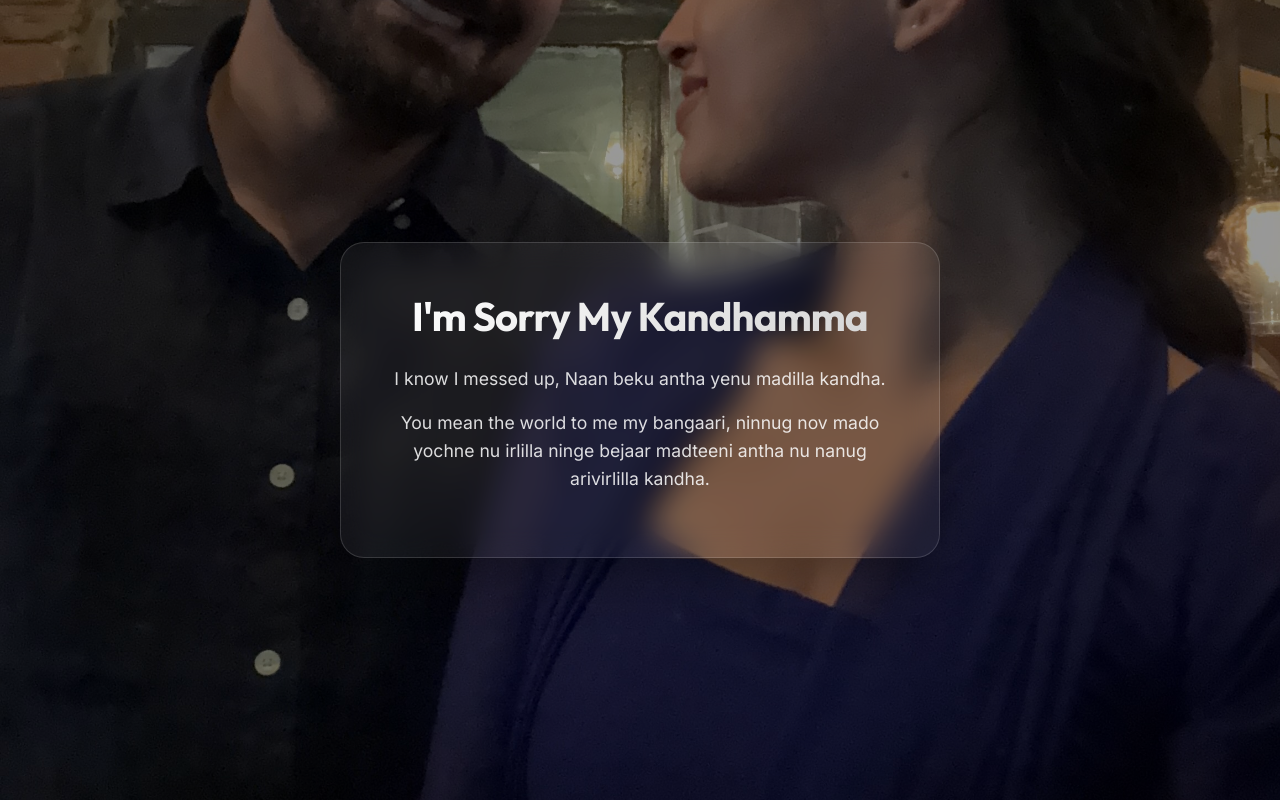
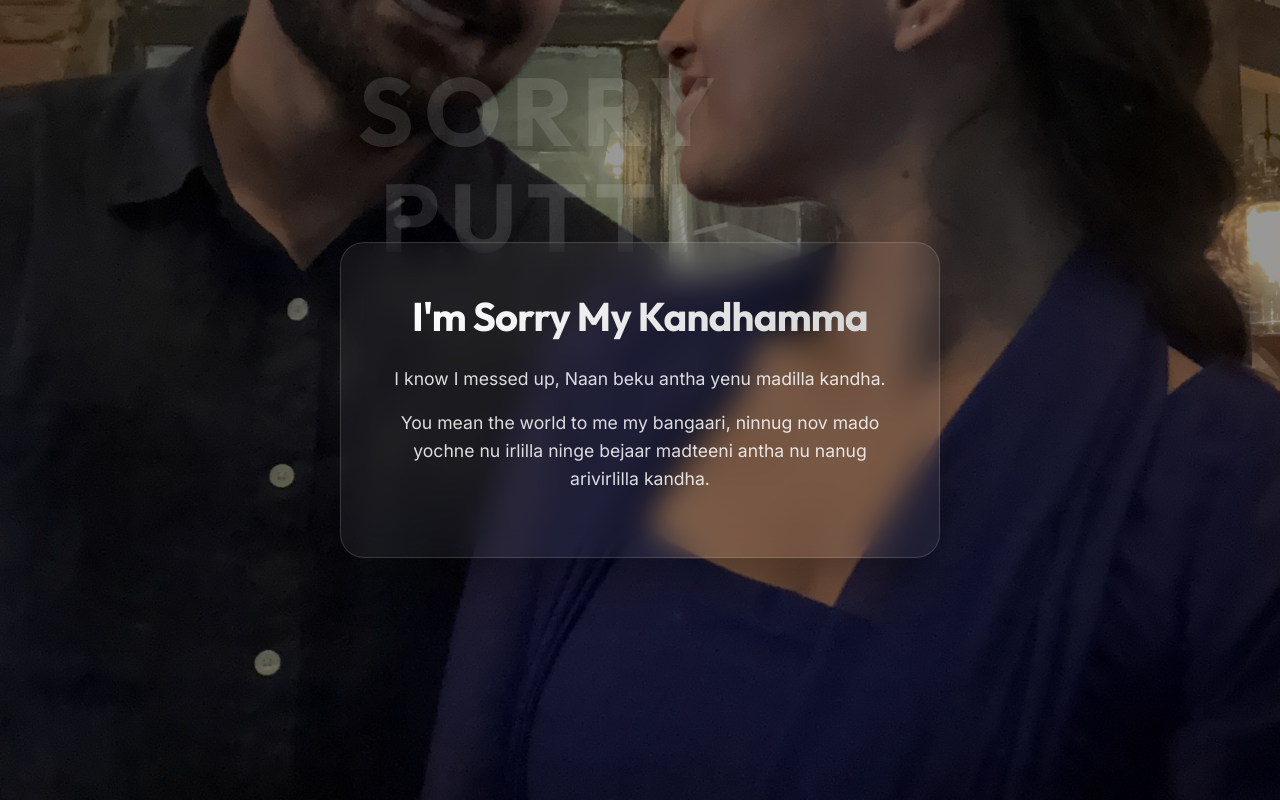
Before and after one commit to Gagan-6246/Rajju, a React (Vite) app: page / in a window 1280 px wide. Built offline with nearby package versions, Linux system fonts and the light colour scheme.

Commit message:
sorry added

```diff
--- a/src/App.jsx
+++ b/src/App.jsx
@@ -1,5 +1,6 @@
 import React, { useState, useEffect } from 'react';
 import Section from './components/Section';
+import BouncingWatermark from './components/BouncingWatermark';
 
 // Dynamically get all images from the public/images directory
 const imageFiles = import.meta.glob('/public/images/*.{jpg,jpeg,png,JPG,JPEG,PNG}');
@@ -57,6 +58,7 @@ function App() {
 
   return (
     <div className="app-container">
+      <BouncingWatermark />
       {sectionsWithImages.map((section) => (
         <Section
           key={section.id}
--- /dev/null
+++ b/src/components/BouncingWatermark.jsx
@@ -0,0 +1,78 @@
+import React, { useState, useEffect, useRef } from 'react';
+
+const BouncingWatermark = ({ text = "SORRY " }) => {
+  const [position, setPosition] = useState({ x: window.innerWidth / 2, y: window.innerHeight / 2 });
+  const velocity = useRef({ dx: 2.5, dy: 2.5 });
+  const textRef = useRef(null);
+
+  useEffect(() => {
+    let animationFrameId;
+
+    const moveText = () => {
+      setPosition((prevPos) => {
+        let newX = prevPos.x + velocity.current.dx;
+        let newY = prevPos.y + velocity.current.dy;
+
+        const textWidth = textRef.current ? textRef.current.offsetWidth : 200;
+        const textHeight = textRef.current ? textRef.current.offsetHeight : 100;
+
+        const maxX = window.innerWidth - textWidth;
+        const maxY = window.innerHeight - textHeight;
+
+        // Bounce horizontally
+        if (newX <= 0) {
+          newX = 0;
+          velocity.current.dx = Math.abs(velocity.current.dx);
+        } else if (newX >= maxX) {
+          newX = maxX;
+          velocity.current.dx = -Math.abs(velocity.current.dx);
+        }
+
+        // Bounce vertically
+        if (newY <= 0) {
+          newY = 0;
+          velocity.current.dy = Math.abs(velocity.current.dy);
+        } else if (newY >= maxY) {
+          newY = maxY;
+          velocity.current.dy = -Math.abs(velocity.current.dy);
+        }
+
+        return { x: newX, y: newY };
+      });
+
+      animationFrameId = requestAnimationFrame(moveText);
+    };
+
+    animationFrameId = requestAnimationFrame(moveText);
+
+    return () => cancelAnimationFrame(animationFrameId);
+  }, []);
+
+  return (
+    <div
+      ref={textRef}
+      style={{
+        position: 'fixed',
+        left: `${position.x}px`,
+        top: `${position.y}px`,
+        zIndex: 5, // Behind the glass card (z-index 10) but above background
+        pointerEvents: 'none',
+        fontSize: '6rem', // Large watermark size
+        fontWeight: '900',
+        fontFamily: 'var(--font-heading)',
+        color: 'rgba(255, 255, 255, 0.12)', // Subtle watermark transparency
+        userSelect: 'none',
+        textTransform: 'uppercase',
+        letterSpacing: '0.1em',
+        willChange: 'transform', // Optimize animation
+        textAlign: 'center',
+        lineHeight: '1.1'
+      }}
+    >
+      <div>Sorry</div>
+      <div>Putti</div>
+    </div>
+  );
+};
+
+export default BouncingWatermark;
```
